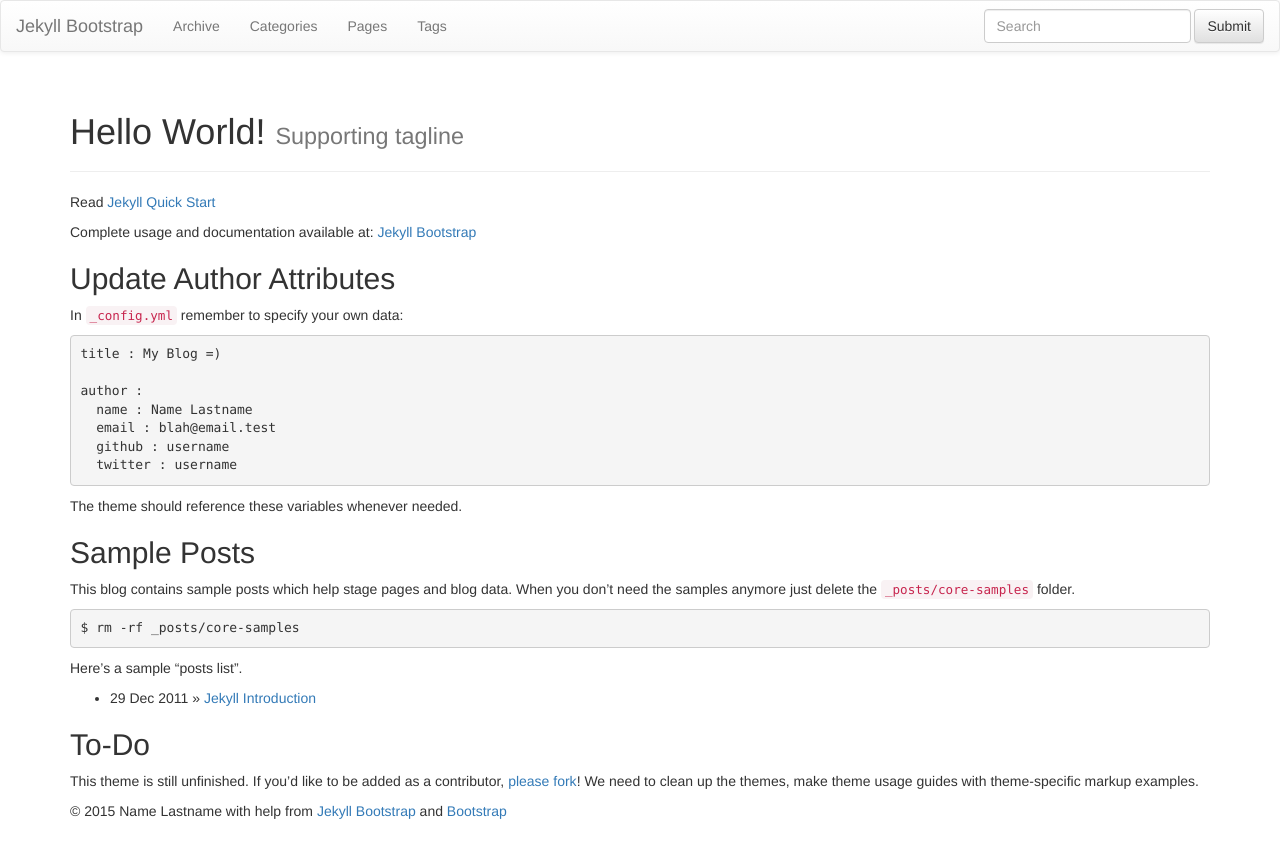
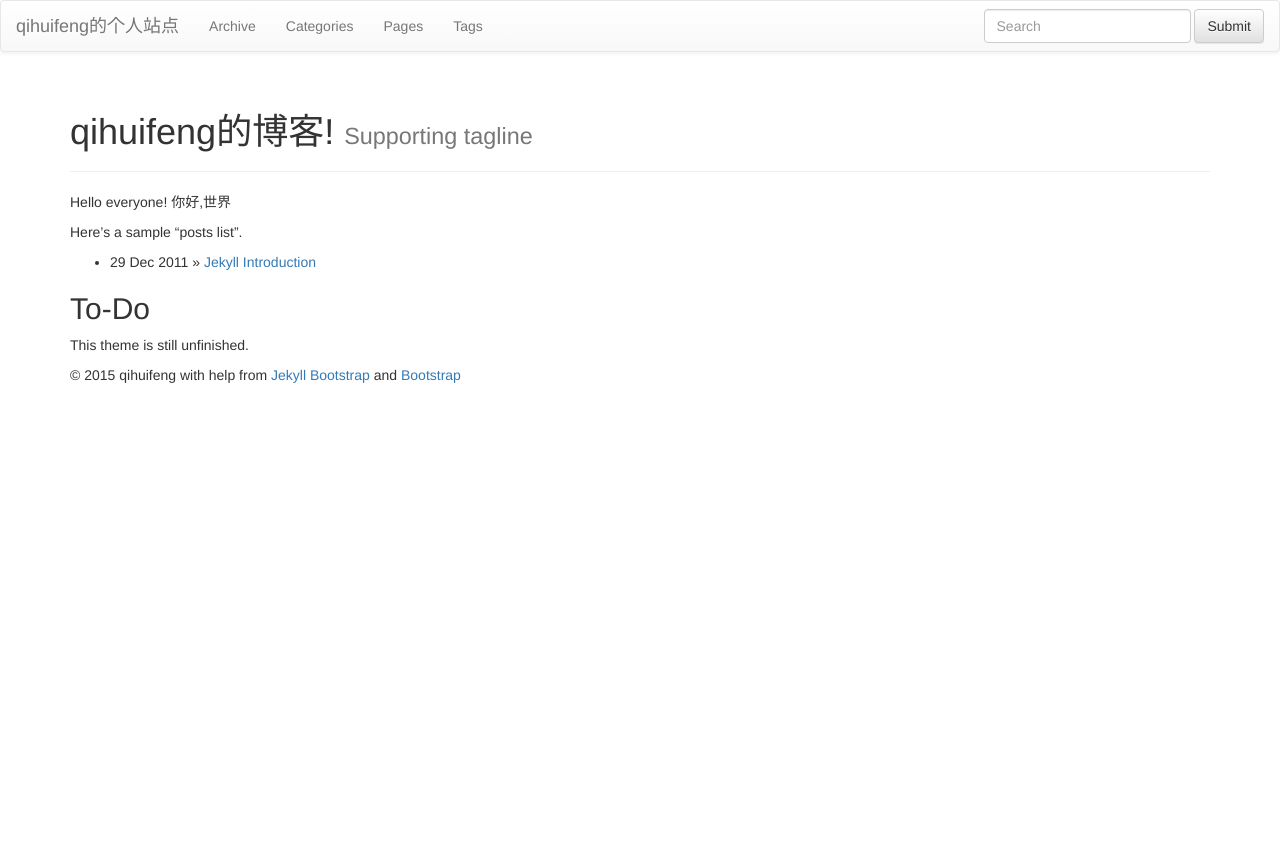
Before and after one commit to windgo/windgo.github.io, a Jekyll site: the page built from index.md, in a window 1280 px wide. Shown: the top 858 px of the page. Built offline with Jekyll 4.4.1, drawn with Linux system fonts in a browser that asks for light colours; nearby versions of some CDN libraries; library files that are not in the unit come from our copies.

Commit message:
简单修改了一下主页

```diff
--- a/_config.yml
+++ b/_config.yml
@@ -8,14 +8,14 @@ highlighter: pygments
 # Themes are encouraged to use these universal variables
 # so be sure to set them if your theme uses them.
 #
-title : Jekyll Bootstrap
+title : qihuifeng的个人站点
 tagline: Site Tagline
 author :
-  name : Name Lastname
-  email : blah@email.test
-  github : username
-  twitter : username
-  feedburner : feedname
+  name : qihuifeng
+  email : no
+  github : windgo
+  twitter : no
+  feedburner : no
 
 # The production_url is only used when full-domain names are needed
 # such as sitemap.txt
--- a/index.md
+++ b/index.md
@@ -1,34 +1,11 @@
 ---
 layout: page
-title: Hello World!
+title: qihuifeng的博客!
 tagline: Supporting tagline
 ---
 {% include JB/setup %}
 
-Read [Jekyll Quick Start](http://jekyllbootstrap.com/usage/jekyll-quick-start.html)
-
-Complete usage and documentation available at: [Jekyll Bootstrap](http://jekyllbootstrap.com)
-
-## Update Author Attributes
-
-In `_config.yml` remember to specify your own data:
-
-    title : My Blog =)
-
-    author :
-      name : Name Lastname
-      email : blah@email.test
-      github : username
-      twitter : username
-
-The theme should reference these variables whenever needed.
-
-## Sample Posts
-
-This blog contains sample posts which help stage pages and blog data.
-When you don't need the samples anymore just delete the `_posts/core-samples` folder.
-
-    $ rm -rf _posts/core-samples
+Hello everyone! 你好,世界
 
 Here's a sample "posts list".
 
@@ -37,8 +14,6 @@ Here's a sample "posts list".
     <li><span>{{ post.date | date_to_string }}</span> &raquo; <a href="{{ BASE_PATH }}{{ post.url }}">{{ post.title }}</a></li>
   {% endfor %}
 </ul>
-
 ## To-Do
 
-This theme is still unfinished. If you'd like to be added as a contributor, [please fork](http://github.com/plusjade/jekyll-bootstrap)!
-We need to clean up the themes, make theme usage guides with theme-specific markup examples.
+This theme is still unfinished.
```
